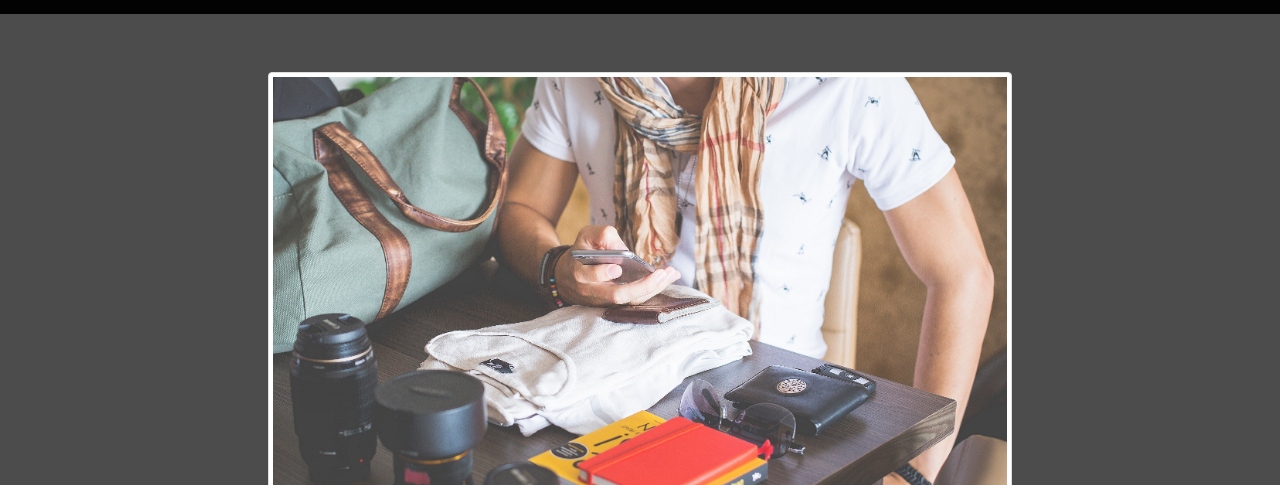
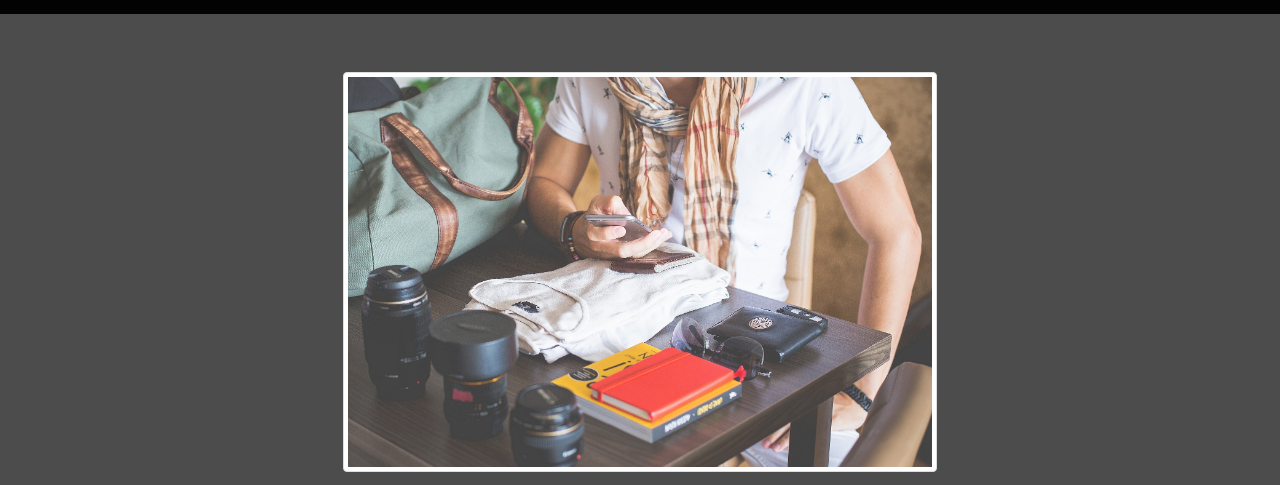
Before and after one commit to Deepshikhadas9861/lifeestylestore.github.io, a plain HTML site: page index.html in a window 1280 px wide. Shown: the part 56-541 px from the top of the page. Drawn offline with nearby package versions, Linux system fonts and the light colour scheme.

Commit message:
Update style.css

```diff
--- a/style.css
+++ b/style.css
@@ -108,8 +108,8 @@ center {
 	margin-left:1%;
 }
 .thumbnail{
-	max-width: 200%;
-	height: 500px;
+	max-width: 180%;
+	height: 400px;
 }
 .caption{
 	color:#000;
```
